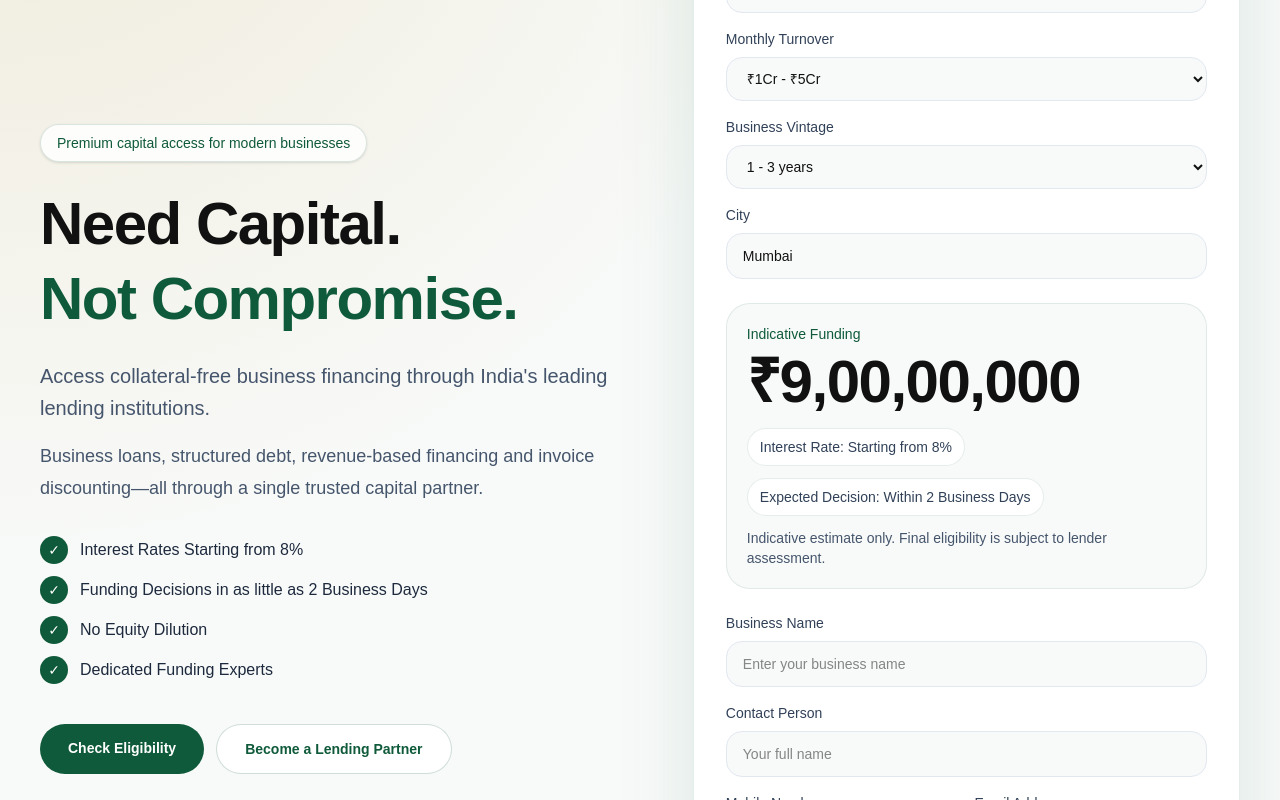
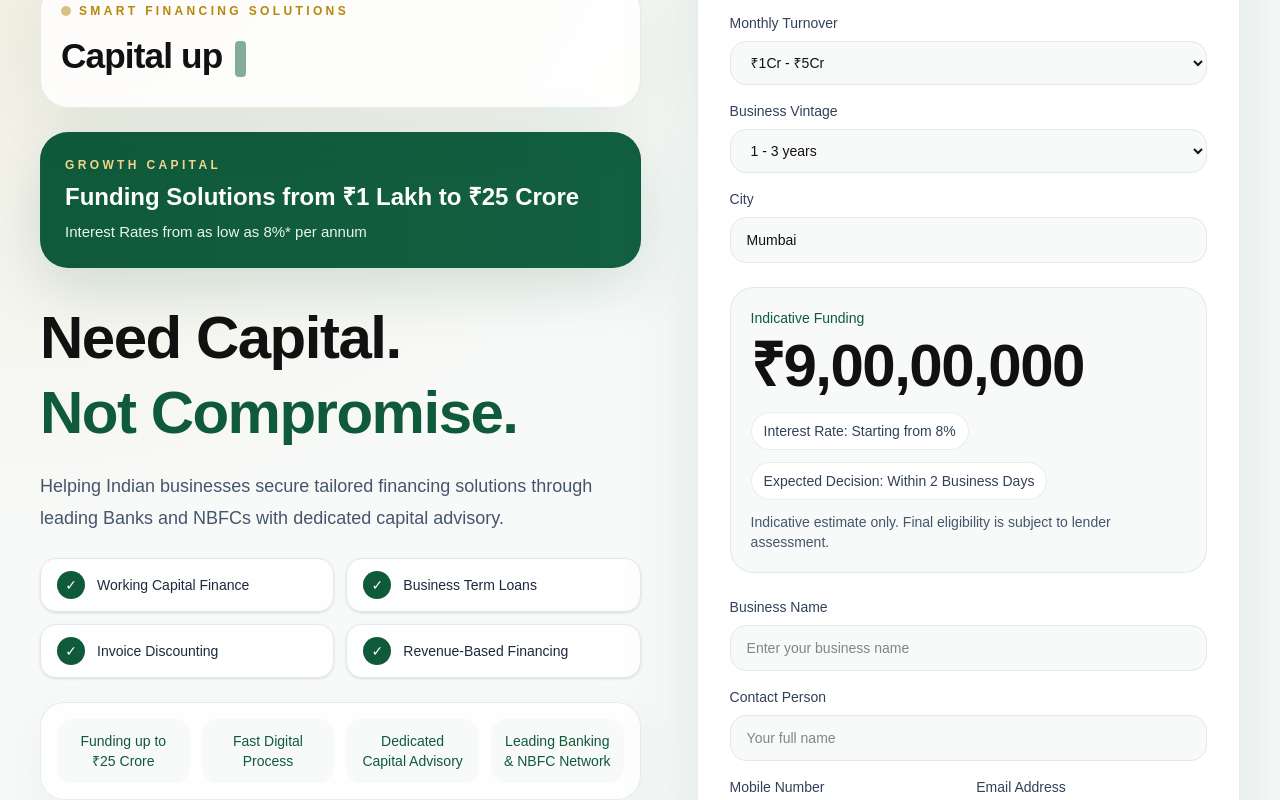
Before and after one commit to admin-verdyra/verdyra-capital, a Next.js app: page / in a window 1280 px wide. Shown: the part 280-1080 px from the top of the page. Built offline with nearby package versions, Linux system fonts and the light colour scheme.

Commit message:
Enhance hero section, update branding and legal pages

```diff
--- a/components/layout/Navbar.tsx
+++ b/components/layout/Navbar.tsx
@@ -48,7 +48,7 @@ export default function Navbar() {
             href="#eligibility"
             className="rounded-full bg-[#0F6B47] px-6 py-3 text-[15px] font-semibold text-white transition hover:bg-[#0A5638]"
           >
-            Check Eligibility
+            Get Funded
           </a>
         </div>
 
--- a/components/sections/AboutVerdyra.tsx
+++ b/components/sections/AboutVerdyra.tsx
@@ -25,7 +25,16 @@ export default function AboutVerdyra() {
             About Verdyra Capital
           </h2>
           <p className="mt-4 text-lg leading-8 text-slate-600">
-            Verdyra Capital is the flagship capital advisory brand of Verdyra Fintech Private Limited. We help businesses identify and access suitable financing solutions through our network of financial institutions. Our focus is on simplifying the funding journey with expert advisory, faster decision-making and transparent processes.
+            Verdyra Capital is a fintech financing platform helping MSMEs, founders and individuals access the right funding from India&apos;s leading Banks, NBFCs and other regulated financial institutions.
+          </p>
+          <p className="mt-4 text-lg leading-8 text-slate-600">
+            We simplify the financing journey by understanding every customer&apos;s funding requirement and connecting them with lending solutions that best match their profile and business needs.
+          </p>
+          <p className="mt-4 text-lg leading-8 text-slate-600">
+            Whether it is working capital, unsecured business loans, machinery finance, invoice discounting, expansion capital or structured debt, our technology-driven platform helps customers identify and access suitable financing solutions quickly and efficiently.
+          </p>
+          <p className="mt-4 text-lg leading-8 text-slate-600">
+            Our mission is simple: To help businesses and individuals access the right capital at competitive interest rates through trusted regulated financial institutions across India.
           </p>
         </div>
 
--- a/components/sections/Hero.tsx
+++ b/components/sections/Hero.tsx
@@ -1,35 +1,115 @@
+'use client';
+
+import { useEffect, useState } from 'react';
 import EligibilityForm from '../forms/EligibilityForm';
 
+const phrases = [
+  'for Growth.',
+  'for Expansion.',
+  'up to ₹25 Crore.',
+  'Without Compromise.',
+  'That Moves Business Forward.',
+];
+
+const typingPrefix = 'Capital';
+
 const benefits = [
-  'Interest Rates Starting from 8%',
-  'Funding Decisions in as little as 2 Business Days',
-  'No Equity Dilution',
-  'Dedicated Funding Experts',
+  'Working Capital Finance',
+  'Business Term Loans',
+  'Invoice Discounting',
+  'Revenue-Based Financing',
+];
+
+const trustPoints = [
+  'Funding up to ₹25 Crore',
+  'Fast Digital Process',
+  'Dedicated Capital Advisory',
+  'Leading Banking & NBFC Network',
 ];
 
 export default function Hero() {
+  const [currentPhrase, setCurrentPhrase] = useState('');
+  const [phase, setPhase] = useState<'typing' | 'deleting'>('typing');
+  const [phraseIndex, setPhraseIndex] = useState(0);
+
+  useEffect(() => {
+    const currentText = phrases[phraseIndex];
+
+    if (phase === 'typing') {
+      if (currentPhrase.length < currentText.length) {
+        const timeout = window.setTimeout(() => {
+          setCurrentPhrase(currentText.slice(0, currentPhrase.length + 1));
+        }, 70);
+
+        return () => window.clearTimeout(timeout);
+      }
+
+      const timeout = window.setTimeout(() => {
+        setPhase('deleting');
+      }, 1600);
+
+      return () => window.clearTimeout(timeout);
+    }
+
+    if (currentPhrase.length > 0) {
+      const timeout = window.setTimeout(() => {
+        setCurrentPhrase(currentText.slice(0, currentPhrase.length - 1));
+      }, 45);
+
+      return () => window.clearTimeout(timeout);
+    }
+
+    const timeout = window.setTimeout(() => {
+      setPhraseIndex((value) => (value + 1) % phrases.length);
+      setPhase('typing');
+    }, 300);
+
+    return () => window.clearTimeout(timeout);
+  }, [currentPhrase, phase, phraseIndex]);
+
   return (
-    <section className="relative overflow-hidden bg-[#F8FAF9] px-6 py-20 sm:px-8 lg:px-10 lg:py-28">
+    <section className="relative overflow-hidden bg-[#F8FAF9] px-6 pb-10 pt-20 sm:px-8 lg:px-10 lg:pb-12 lg:pt-24">
       <div className="absolute inset-0 bg-[radial-gradient(circle_at_top_left,_rgba(184,134,11,0.14),_transparent_44%)]" />
-      <div className="mx-auto grid max-w-7xl items-center gap-12 lg:grid-cols-[1.05fr_0.95fr]">
-        <div className="relative z-10">
-          <div className="inline-flex items-center rounded-full border border-[#0F5A3A]/15 bg-white/80 px-4 py-2 text-sm font-medium text-[#0F5A3A] shadow-sm">
-            Premium capital access for modern businesses
+      <div className="mx-auto grid max-w-7xl items-center gap-10 lg:grid-cols-[1.05fr_0.95fr] xl:gap-14">
+        <div className="relative z-10 max-w-2xl">
+          <div className="inline-flex items-center rounded-full border border-[#0F5A3A]/15 bg-white/80 px-4 py-2 text-sm font-medium text-[#0F5A3A] shadow-sm backdrop-blur-sm">
+            Fast. Simple. Reliable Finance.
           </div>
-          <h1 className="mt-6 text-4xl font-semibold leading-tight tracking-tight text-[#111111] sm:text-5xl lg:text-6xl">
+
+          <div className="mt-6 rounded-[28px] border border-[#0F5A3A]/10 bg-white/80 p-4 shadow-[0_18px_60px_rgba(15,90,58,0.08)] backdrop-blur-sm sm:p-5">
+            <div className="flex items-center gap-2 text-[11px] font-semibold uppercase tracking-[0.28em] text-[#B8860B] sm:text-xs">
+              <span className="h-2.5 w-2.5 animate-pulse rounded-full bg-[#B8860B]" />
+              Smart Financing Solutions
+            </div>
+            <div className="mt-4 min-h-[3.25rem] text-2xl font-semibold tracking-tight text-[#111111] sm:text-3xl lg:text-[2.2rem]">
+              <span className="transition-all duration-500">{typingPrefix} {currentPhrase}</span>
+              <span className="ml-1 inline-block h-[1.05em] w-[0.55ch] animate-pulse rounded-sm bg-[#0F5A3A] align-middle" />
+            </div>
+          </div>
+
+          <div className="mt-6 rounded-[28px] border border-[#0F5A3A]/10 bg-gradient-to-r from-[#0F5A3A] to-[#135f41] p-5 text-white shadow-[0_20px_60px_rgba(15,90,58,0.16)] sm:p-6">
+            <p className="text-[11px] font-semibold uppercase tracking-[0.28em] text-[#F2D58E] sm:text-xs">
+              Growth Capital
+            </p>
+            <p className="mt-2 text-xl font-semibold sm:text-2xl">
+              Funding Solutions from ₹1 Lakh to ₹25 Crore
+            </p>
+            <p className="mt-2 text-sm text-[#E9F5EF] sm:text-[15px]">
+              Interest Rates from as low as 8%* per annum
+            </p>
+          </div>
+
+          <h1 className="mt-8 text-4xl font-semibold leading-tight tracking-tight text-[#111111] sm:text-5xl lg:text-6xl">
             Need Capital.
             <span className="block text-[#0F5A3A]">Not Compromise.</span>
           </h1>
-          <p className="mt-6 max-w-2xl text-lg leading-8 text-slate-600 sm:text-xl">
-            Access collateral-free business financing through India&apos;s leading lending institutions.
-          </p>
-          <p className="mt-4 max-w-2xl text-lg leading-8 text-slate-600">
-            Business loans, structured debt, revenue-based financing and invoice discounting—all through a single trusted capital partner.
+          <p className="mt-5 max-w-2xl text-base leading-8 text-slate-600 sm:text-lg">
+            Helping Indian businesses secure tailored financing solutions through leading Banks and NBFCs with dedicated capital advisory.
           </p>
 
-          <div className="mt-8 space-y-3">
+          <div className="mt-6 grid gap-3 sm:grid-cols-2">
             {benefits.map((benefit) => (
-              <div key={benefit} className="flex items-center gap-3 text-base font-medium text-slate-800">
+              <div key={benefit} className="flex items-center gap-3 rounded-2xl border border-slate-200 bg-white/80 px-4 py-3 text-sm font-medium text-slate-800 shadow-sm">
                 <span className="flex h-7 w-7 items-center justify-center rounded-full bg-[#0F5A3A] text-sm text-white">
                   ✓
                 </span>
@@ -38,12 +118,24 @@ export default function Hero() {
             ))}
           </div>
 
-          <div className="mt-10 flex flex-col gap-3 sm:flex-row">
+          <div className="mt-6 grid gap-3 rounded-[24px] border border-[#0F5A3A]/10 bg-white/80 p-4 shadow-[0_16px_48px_rgba(15,90,58,0.06)] sm:grid-cols-2 lg:grid-cols-4">
+            {trustPoints.map((point) => (
+              <div key={point} className="rounded-2xl bg-[#F8FAF9] px-3 py-3 text-center text-sm font-medium text-[#0F5A3A]">
+                {point}
+              </div>
+            ))}
+          </div>
+
+          <p className="mt-4 text-xs leading-6 text-slate-500">
+            *Interest rates are indicative and subject to the applicant&apos;s credit profile, business eligibility, lender approval and prevailing market conditions.
+          </p>
+
+          <div className="mt-8 flex flex-col gap-3 sm:flex-row">
             <a
               href="#eligibility"
               className="rounded-full bg-[#0F5A3A] px-7 py-3.5 text-center text-sm font-semibold text-white transition duration-300 hover:-translate-y-0.5 hover:bg-[#0a472f]"
             >
-              Check Eligibility
+              Get Funded
             </a>
             <a
               href="https://docs.google.com/forms/d/e/1FAIpQLSeT7ZdQ6j1GNoI372-9VWBsFOdejJfgk7NLPnoiRFxBV1OQyg/viewform?usp=publish"
```
